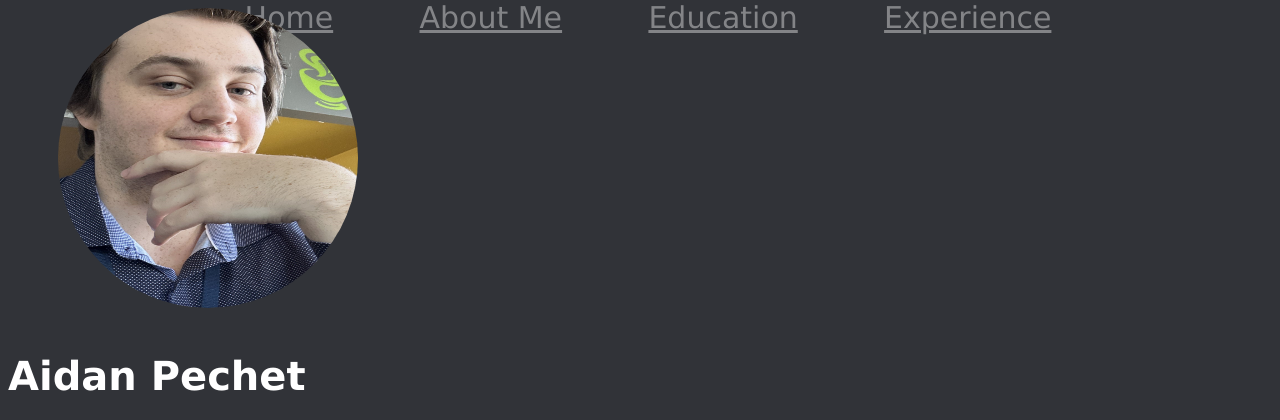
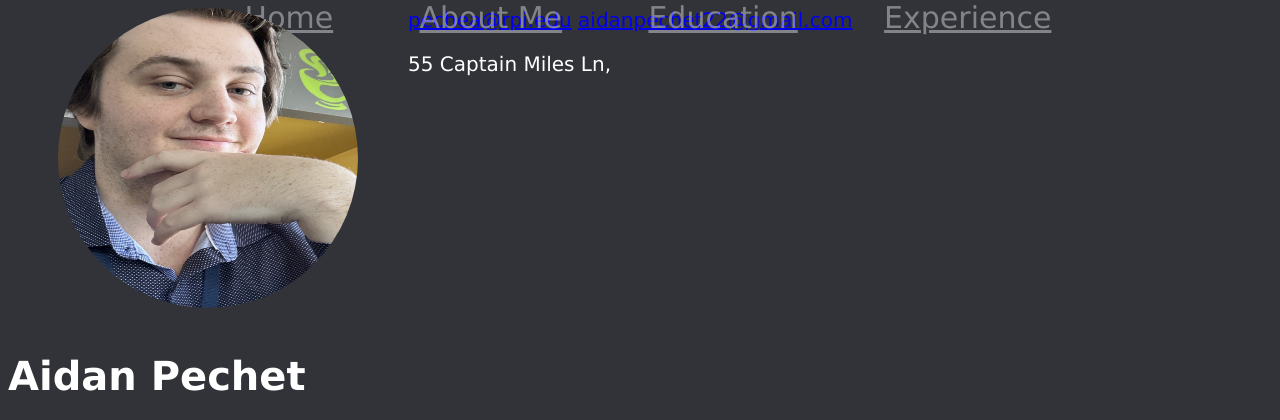
Before and after one commit to RPI-ITWS/ITWS2110-team14, a PHP site: page /lab1/pechea/pechea.html in a window 1280 px wide. Shown: the top 420 px of the page. Run offline with PHP 8.4, Linux system fonts and the light colour scheme.

Commit message:
updates to pechea.html

```diff
--- a/lab1/pechea/pechea.html
+++ b/lab1/pechea/pechea.html
@@ -22,6 +22,9 @@
          <h1 class = "aidanPersonalInformation">
             Aidan Pechet
          </h1>
+         <a href = "mailto: pechea@rpi.edu">pechea@rpi.edu</a>
+         <a href = "aidanpechet22@gmail.com">aidanpechet22@gmail.com</a>
+         <p> 55 Captain Miles Ln, </p>
 
        </div>
    </body>
--- a/lab1/styles.css
+++ b/lab1/styles.css
@@ -91,6 +91,7 @@ footer {
    top: 0;
    text-align: center;
    width: 100%;
+
 }
 
 .navBar a {
```
Also changed, not shown: lab1/pechea/readme.md.
